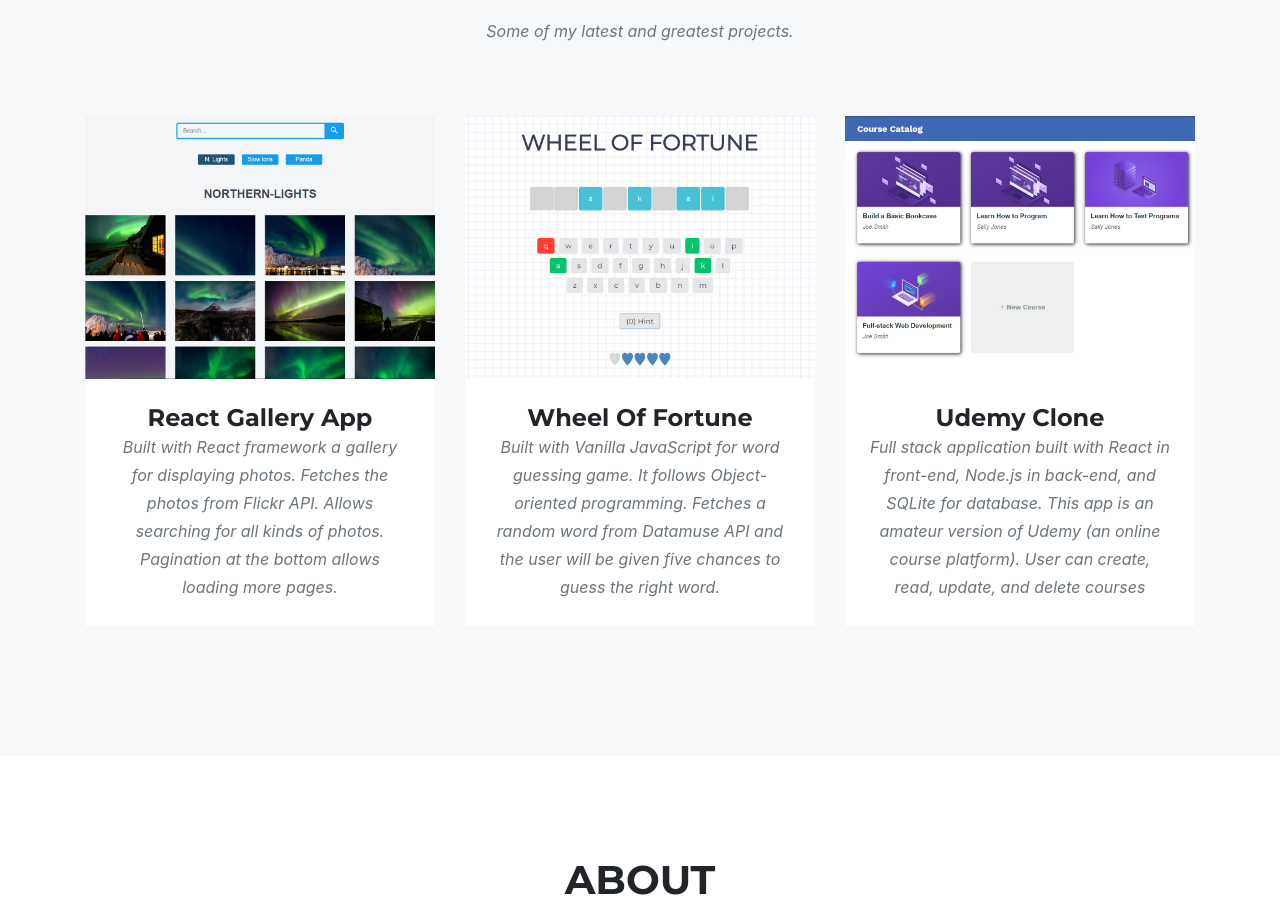
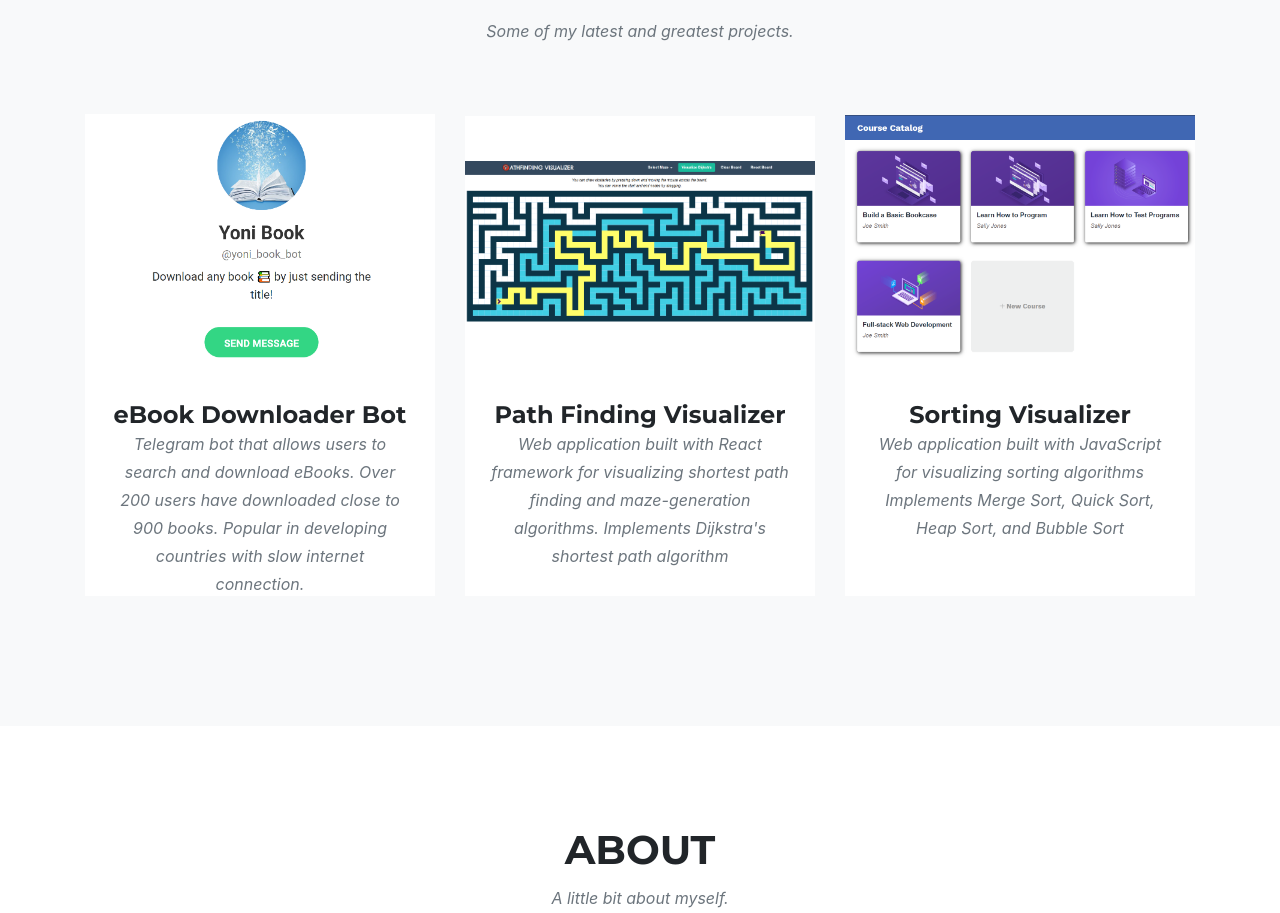
Before and after one commit to ybmlk/my-portfolio, a React (Create React App) app: page / in a window 1280 px wide. Shown: the part 1530-2443 px from the top of the page. Built offline with nearby package versions, Linux system fonts and the light colour scheme; a web font is replaced by a local one.

Commit message:
add telegram bot and path finding

```diff
--- a/src/components/Portfolio.js
+++ b/src/components/Portfolio.js
@@ -1,43 +1,39 @@
 import React from 'react';
 
-import gallery from '../assets/img/gallery-app3.png';
-import fortune from '../assets/img/wheel-forture3.png';
-import udemy from '../assets/img/udemy-clone3.png';
+import telegramBot from '../assets/img/telegram.PNG';
+import pathFinder from '../assets/img/path-finder.PNG';
+import sorting from '../assets/img/udemy-clone3.png';
 
 const Portfolio = () => {
   const projects = [
     {
-      title: 'React Gallery App',
-      image: gallery,
-      live: 'https://react-gallery-app-proj.netlify.com',
-      github: 'https://github.com/ybmlk/react-gallery-app-project-7',
+      title: 'eBook Downloader Bot',
+      image: telegramBot,
+      live: 'https://telegram.me/yoni_book_bot',
+      github: 'https://github.com/ybmlk/telegram-book-download',
       description: `
-      Built with React framework a gallery for displaying photos.
-      Fetches the photos from Flickr API.
-      Allows searching for all kinds of photos.
-      Pagination at the bottom allows loading more pages.`,
+      Telegram bot that allows users to search and download eBooks.
+      Over 200 users have downloaded close to 900 books.
+      Popular in developing countries with slow internet connection.`,
     },
     {
-      title: 'Wheel Of Fortune',
-      image: fortune,
-      live: 'https://wheel-of-forture.netlify.com/',
-      github: 'https://github.com/ybmlk/wheel-of-fortune-project-4',
+      title: 'Path Finding Visualizer',
+      image: pathFinder,
+      live: 'https://pathfinding-visualizer-ybmlk.netlify.app/',
+      github: 'https://github.com/ybmlk/pathfinding-visualizer',
       description: `
-      Built with Vanilla JavaScript for word guessing game. It follows
-      Object-oriented programming.
-      Fetches a random word from Datamuse API and the user will be given
-      five chances to guess the right word.`,
+      Web application built with React framework for visualizing
+      shortest path finding and maze-generation algorithms.
+      Implements Dijkstra's shortest path algorithm `,
     },
     {
-      title: 'Udemy Clone',
-      image: udemy,
-      live: 'https://udemy-clone-proj.herokuapp.com/',
+      title: 'Sorting Visualizer',
+      image: sorting,
+      live: 'https://wheel-of-forture.netlify.com/',
       github: 'https://github.com/ybmlk/udemy-clone-project-10',
       description: `
-      Full stack application built with React in front-end, Node.js in
-      back-end, and SQLite for database.
-      This app is an amateur version of Udemy (an online course platform).
-      User can create, read, update, and delete courses`,
+      Web application built with JavaScript for visualizing sorting algorithms
+      Implements Merge Sort, Quick Sort, Heap Sort, and Bubble Sort`,
     },
   ];
   return (
@@ -56,7 +52,7 @@ const Portfolio = () => {
           {projects.map(({ title, image, live, github, description }) => (
             <div className='col-md-4 col-sm-6 portfolio-item' key={title}>
               <div className='portfolio-link' data-toggle='modal'>
-                <div className='portfolio-hover'>
+                <div style={{ zIndex: 9 }} className='portfolio-hover'>
                   <div className='portfolio-hover-content'>
                     <ul className='list-inline'>
                       <li className='list-inline-item mr-5'>
@@ -84,9 +80,18 @@ const Portfolio = () => {
                     </ul>
                   </div>
                 </div>
-                <img className='img-fluid' src={image} alt='' />
+                <div
+                  style={{
+                    height: '260px',
+                    display: 'flex',
+                    alignItems: 'center',
+                    backgroundColor: '#fff',
+                  }}
+                >
+                  <img style={{ objectFit: 'cover' }} className='img-fluid' src={image} alt='' />
+                </div>
               </div>
-              <div className='portfolio-caption'>
+              <div style={{ height: '220px' }} className='portfolio-caption'>
                 <h4>{title}</h4>
                 <p className='text-muted'>{description}</p>
               </div>
```
Also changed, not shown: src/assets/img/path-finder.PNG (added), src/assets/img/telegram.PNG (added).
